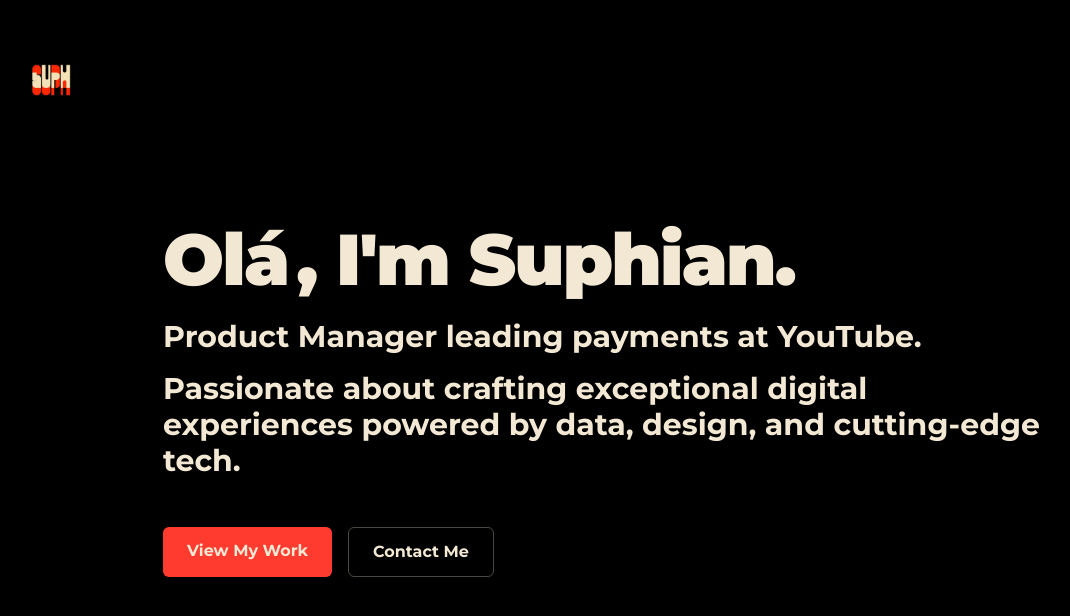
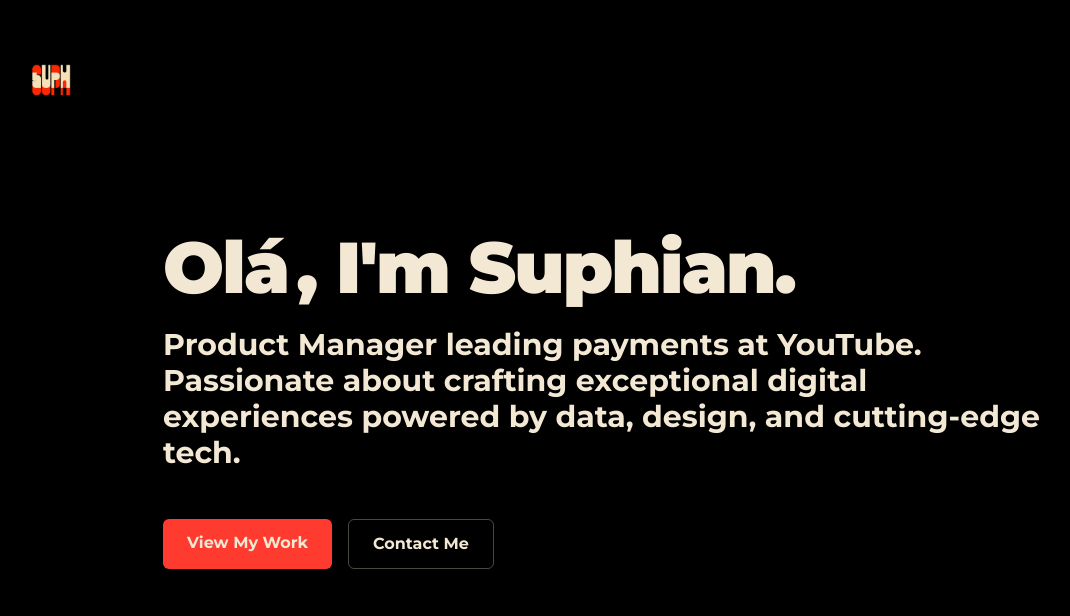
Before and after one commit to Suphian/suphian.com, a React (Vite) app: page / in a window 1280 px wide. Shown: the top 616 px of the page, without its empty margins (29-1099 px from the left). Built offline with nearby package versions, Linux system fonts and the light colour scheme.

Commit message:
Refactor landing page content
Split the product manager description into two lines.

```diff
--- a/src/components/LandingPage.tsx
+++ b/src/components/LandingPage.tsx
@@ -22,11 +22,7 @@ const LandingPage = () => {
 
         <div className="space-y-4 text-content">
           <p className="text-xl md:text-2xl lg:text-3xl font-montserrat font-bold">
-            Product Manager leading payments at YouTube.
-          </p>
-
-          <p className="text-xl md:text-2xl lg:text-3xl font-montserrat font-bold">
-            Passionate about crafting exceptional digital experiences powered by data, design, and cutting-edge tech.
+            Product Manager leading payments at YouTube. Passionate about crafting exceptional digital experiences powered by data, design, and cutting-edge tech.
           </p>
         </div>
 
```
